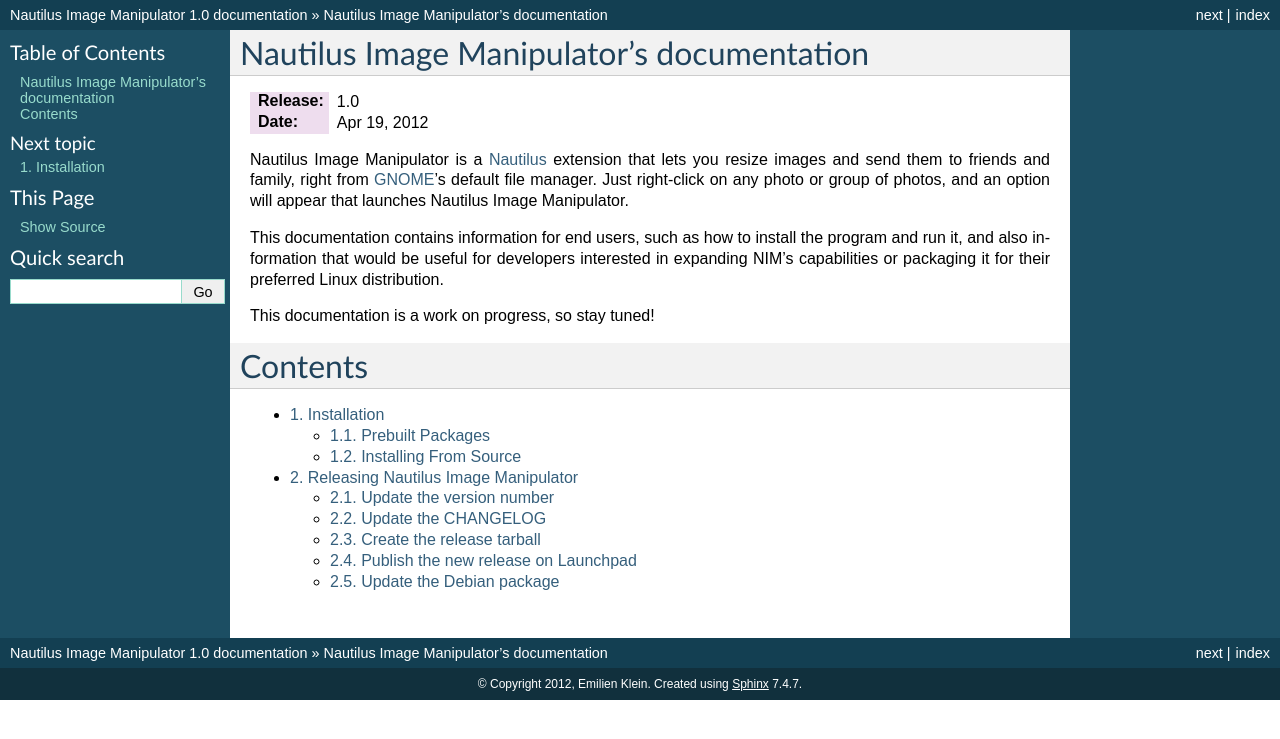
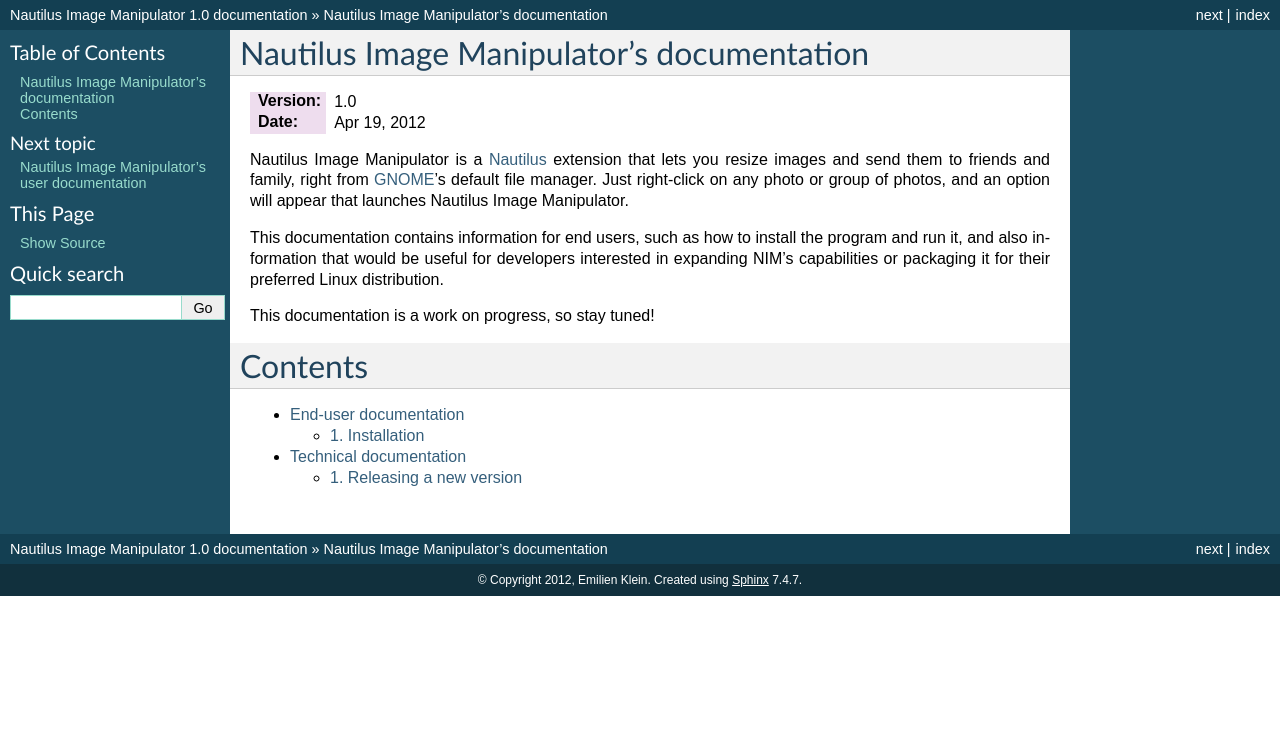
Before and after one commit to e2jk/nautilus-image-manipulator, a Sphinx documentation site: the page built from docs/index.rst, in a window 1280 px wide. Shown: the top 739 px of the page. Built offline with Sphinx 7.4.7, drawn with Linux system fonts in a browser that asks for light colours.

Commit message:
Separate end-user en technical documentation

```diff
--- a/docs/index.rst
+++ b/docs/index.rst
@@ -1,7 +1,7 @@
 Nautilus Image Manipulator's documentation
 ==========================================
 
-:Release: |version|
+:Version: |version|
 
 :Date: |today|
 
@@ -21,11 +21,10 @@
 ========
 
 .. toctree::
-   :numbered:
    :maxdepth: 2
 
-   install
-   release
+   End-user documentation <user>
+   tech
 
 .. _Nautilus: https://en.wikipedia.org/wiki/Nautilus_%28file_manager%29
 .. _GNOME: http://www.gnome.org/
```
Also changed, not shown: docs/tech.rst (added, +17 -0 lines), docs/user.rst (added, +24 -0 lines).
